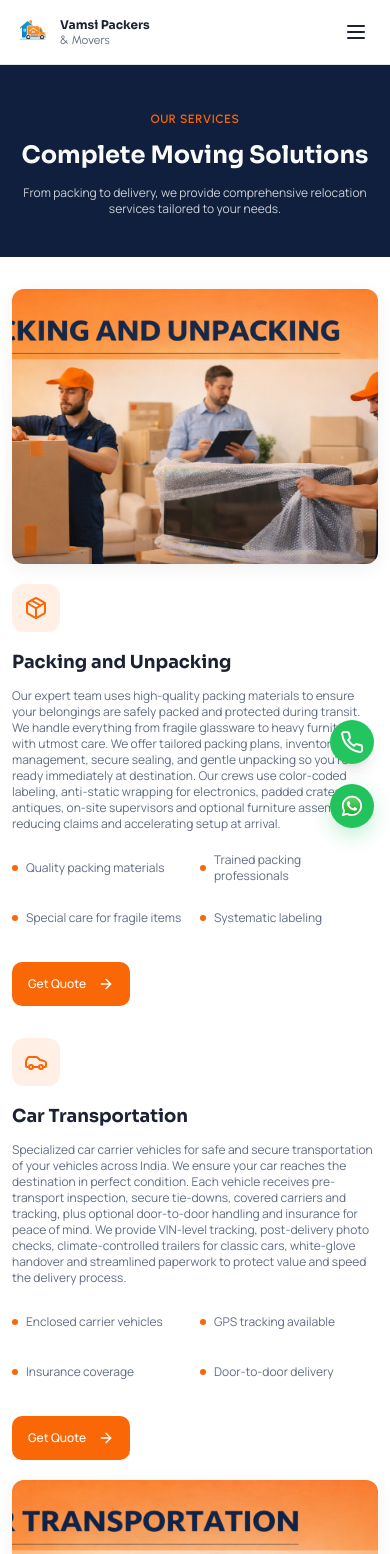
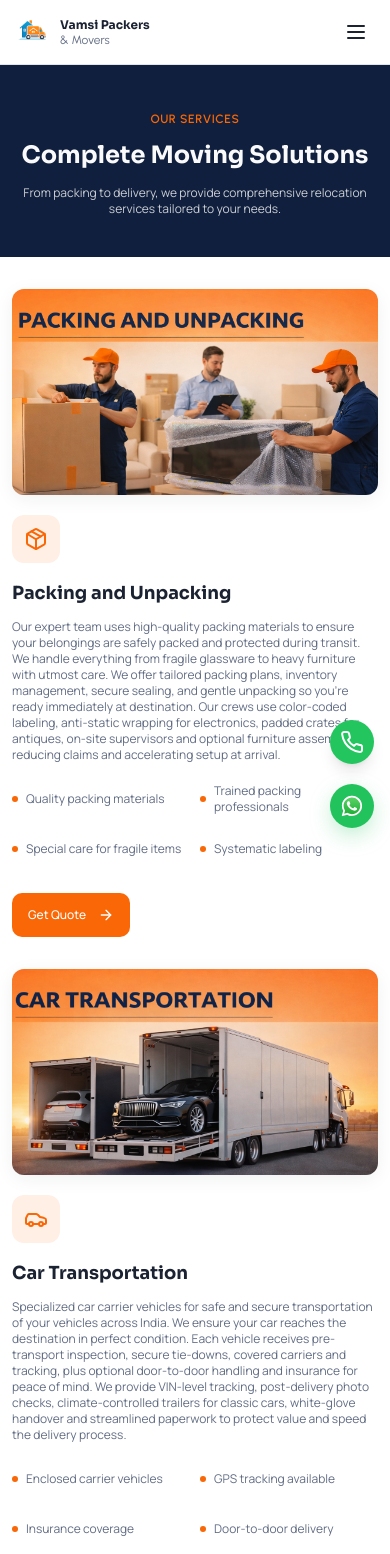
Before and after one commit to packersvamsi-ctrl/Site, a React (Vite) app: page /services in a window 390 px wide. Shown: the top 1554 px of the page. Built offline with nearby package versions, Linux system fonts and the light colour scheme.

Commit message:
Optimize services page banners for mobile view

```diff
--- a/src/pages/Services.tsx
+++ b/src/pages/Services.tsx
@@ -148,7 +148,7 @@ const Services = () => {
                   index % 2 === 1 ? "lg:flex-row-reverse" : ""
                 }`}
               >
-                <div className={index % 2 === 1 ? "lg:order-2" : "order-2 lg:order-1"}>
+                <div className="order-2 lg:order-none">
                   <div className="w-10 xs:w-12 sm:w-14 md:w-16 h-10 xs:h-12 sm:h-14 md:h-16 bg-primary/10 rounded-lg sm:rounded-xl flex items-center justify-center mb-3 xs:mb-4 sm:mb-5 md:mb-6">
                     <service.icon className="w-5 xs:w-6 sm:w-7 md:w-8 h-5 xs:h-6 sm:h-7 md:h-8 text-primary" />
                   </div>
@@ -170,8 +170,8 @@ const Services = () => {
                     </Link>
                   </Button>
                 </div>
-                <div className={`order-1 ${index % 2 === 1 ? "lg:order-1" : "lg:order-2"}`}>
-                  <div className="aspect-[4/3] rounded-lg sm:rounded-xl md:rounded-2xl overflow-hidden bg-muted shadow-card">
+                <div className="order-1 lg:order-none">
+                  <div className="aspect-[16/9] sm:aspect-[4/3] rounded-lg sm:rounded-xl md:rounded-2xl overflow-hidden bg-muted shadow-card">
                     <img
                       src={
                         index === 0
```
